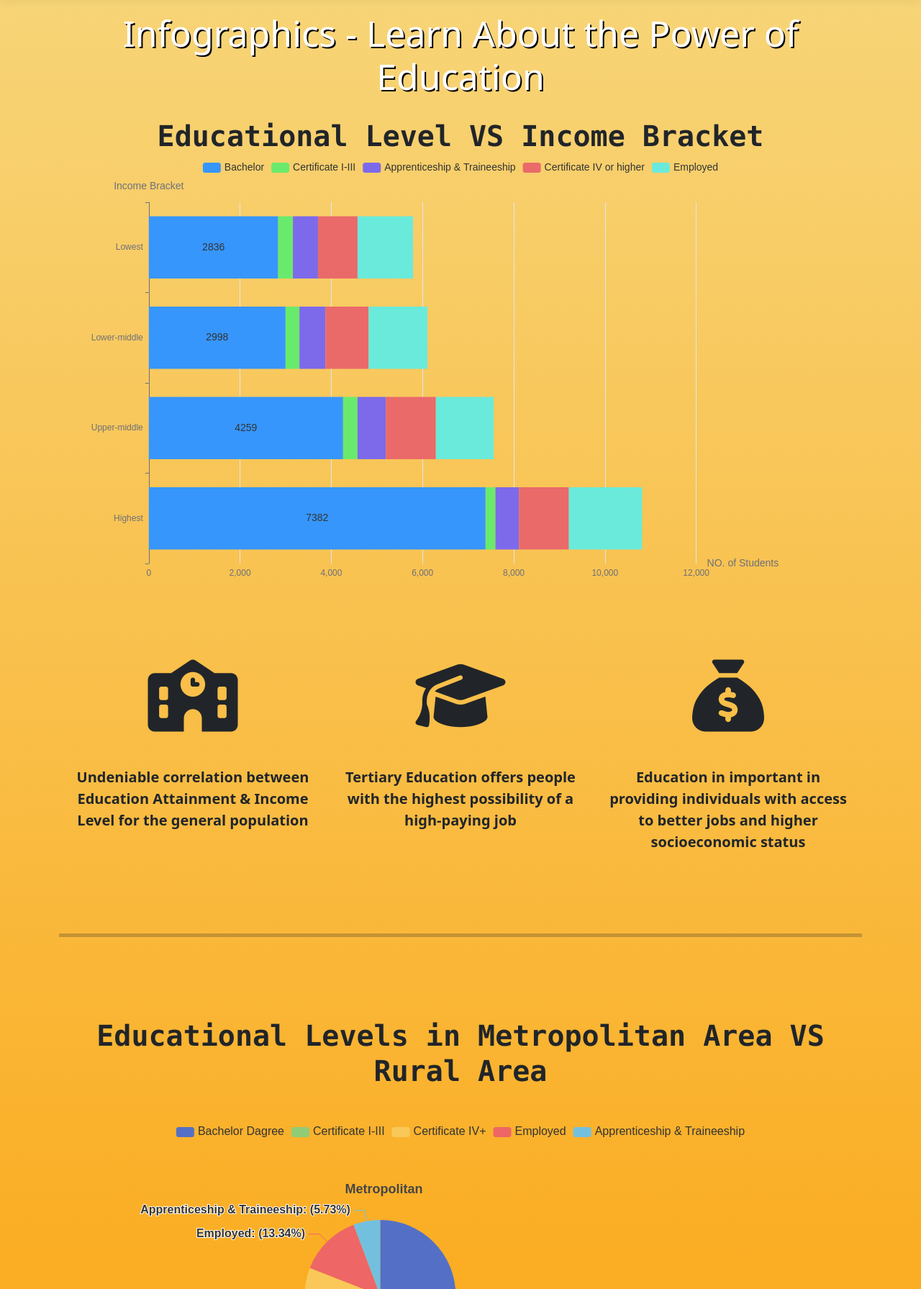
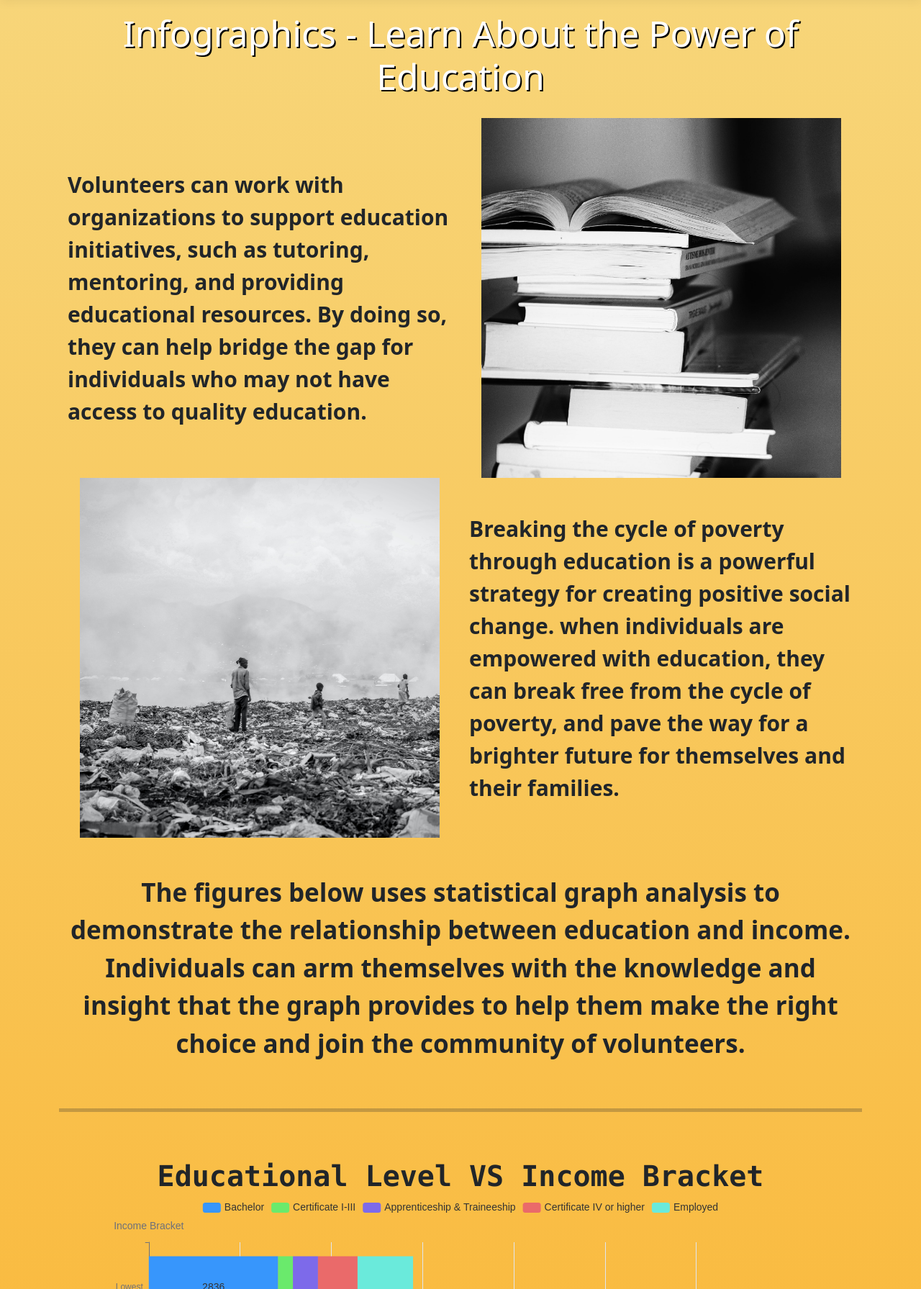
Before and after one commit to jhzhu3/IndustryExperienceMain, an ASP.NET Core app: page /Home/Infographics in a window 1280 px wide. Shown: the part 129-1920 px from the top of the page at 72% size. Run offline with ASP.NET Core 8, Linux system fonts and the light colour scheme; style sheets or scripts are compiled from the project's sources; some libraries are stand-ins or nearby versions.

Commit message:
[Jonathan][Changes on infographics page]

```diff
--- a/IndustryExperienceMain/Views/Home/Infographics.cshtml
+++ b/IndustryExperienceMain/Views/Home/Infographics.cshtml
@@ -13,6 +13,43 @@
 
 <!-- refer to local js file -->
 <script src=@Url.Content("~/package/dist/echarts.js")></script>
+
+<div class="container">
+    <div class="row">
+        <div class="col-md my-auto">
+            <b style="font-size: 30px; text-align: center;">
+                Volunteers can work with organizations to support education initiatives, such as tutoring, mentoring, and providing educational resources.
+                By doing so, they can help bridge the gap for individuals who may not have access to quality education.
+            </b>
+        </div>
+        <div class="col-md">
+            <img src="@Url.Content("~/Images/Education.jpg")" class="img-responsive center-block" style="width:500px; height:auto; display: block; margin: auto;"></img>
+        </div>
+    </div>
+    <div class="row">
+        <div class="col-md">
+            <img src="@Url.Content("~/Images/Poverty.jpg")" class="img-responsive center-block" style="width:500px; height:auto; display: block; margin: auto;"></img>
+        </div>
+        <div class="col-md my-auto">
+            <b style="font-size: 30px; text-align: center;">
+                Breaking the cycle of poverty through education is a powerful strategy for creating positive social change.
+                when individuals are empowered with education, they can break free from the cycle of poverty,
+                and pave the way for a brighter future for themselves and their families.
+            </b>
+        </div>
+    </div>
+    <div class="row">
+        <b style="font-size: 35px; text-align: center; padding-top: 50px;">
+            The figures below uses statistical graph analysis to demonstrate the relationship between education and income.
+            Individuals can arm themselves with the knowledge and insight that the graph provides to help them make the right choice
+            and join the community of volunteers.
+        </b>
+    </div>
+</div>
+
+<br></br>
+<hr style="height:5px;">
+<br></br>
 
 <h1 class="text-center"><b style="font-family:Consolas">Educational Level VS Income Bracket</b></h1>
 
--- a/IndustryExperienceMain/Views/Shared/_Layout.cshtml
+++ b/IndustryExperienceMain/Views/Shared/_Layout.cshtml
@@ -30,7 +30,7 @@
                             <a class="nav-link text-light" asp-area="" asp-controller="Jobs" asp-action="PreferenceCheck">Volunteer Search</a>
                         </li>
                         <li class="nav-item">
-                            <a class="nav-link text-light" asp-area="" asp-controller="Home" asp-action="Test">Infographics</a>
+                            <a class="nav-link text-light" asp-area="" asp-controller="Home" asp-action="Infographics">Infographics</a>
                         </li>
                         <li class="nav-item">
                             <a class="nav-link text-light" asp-area="" asp-controller="Home" asp-action="Test">Aptitude Quiz</a>
```
Also changed, not shown: IndustryExperienceMain/wwwroot/Images/Education.jpg (added), IndustryExperienceMain/wwwroot/Images/Poverty.jpg (added).
